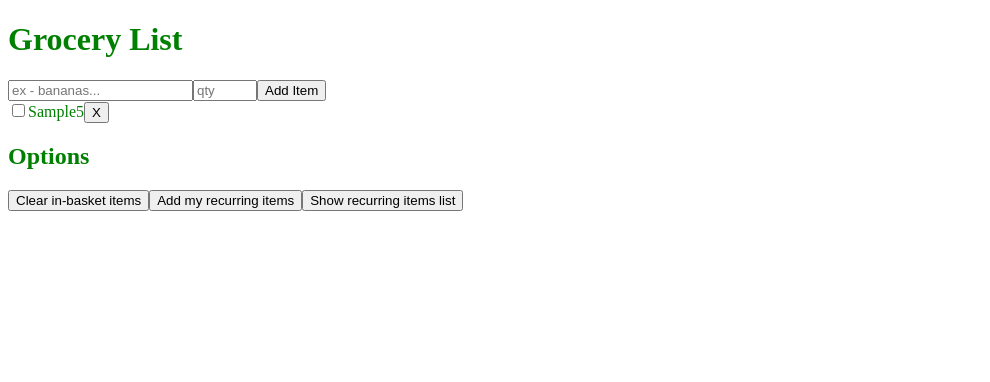
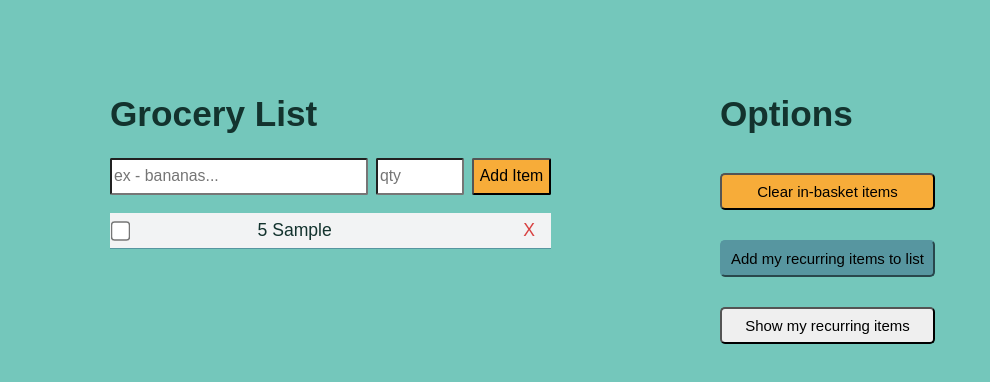
Before and after one commit to LKWLaLa/basket, a React app: page / in a window 1280 px wide. Both pictures are taken after typing "Sample", "5" into the empty fields and a click on the input "Add Item". Shown: the whole page, without its empty margins (0-990 px from the left). Built offline with nearby package versions, Linux system fonts and the light colour scheme; a web font is replaced by a local one.

Commit message:
add sass styling and google font

```diff
--- a/src/components/AddItem.js
+++ b/src/components/AddItem.js
@@ -25,7 +25,7 @@ class AddItem extends Component {
 
   render(){
     return (
-      <form className="item" onSubmit={this.addItemHandler}>
+      <form className="add-item" onSubmit={this.addItemHandler}>
         <input type="text" name="item" placeholder="ex - bananas..."
           onChange={this.handleChange} value={this.state.item}/>
         <input type="number" name="qty" min="1" max="100" placeholder="qty"
--- a/src/components/Item.js
+++ b/src/components/Item.js
@@ -15,8 +15,7 @@ const Item = (props) => {
     <div className="item">
       <input type="checkbox" id={id} onChange={handleBasketChange}/>
       <label htmlFor={id}>
-        <span className="item-name">{name}</span>
-        <span className="item-quantity">{quantity}</span>
+        <span className="item-name">{quantity} {name}</span>
       </label>
       <button className="delete" onClick={handleDelete}>X</button>
     </div>
--- a/src/components/List.js
+++ b/src/components/List.js
@@ -13,7 +13,7 @@ const List = (props) => {
   return (
     <div className="list">
        <h1>Grocery List</h1>
-       <AddItem addNewItem={props.addNewItem}/>
+       <AddItem className='add-list-item' addNewItem={props.addNewItem}/>
       {listItems}
     </div>
   )
--- a/src/components/OptionsContainer.js
+++ b/src/components/OptionsContainer.js
@@ -31,19 +31,19 @@ class OptionsContainer extends Component {
 
   render(){
     return (
-      <div className="list-settings">
-        <h2>Options</h2>
+      <div className="options">
+        <h1>Options</h1>
         <button className="clear-basket-items" onClick={this.clearBasketHandler}>
           Clear in-basket items
-        </button>
+        </button><br />
 
         <button className="add-recurring-items" onClick={this.recurringItemsHandler}
         disabled={this.state.buttonDisabled}>
-         Add my recurring items
-        </button>
+         Add my recurring items to list
+        </button><br />
 
         <button className="show-recurring-items" onClick={this.showRecurringItems}>
-         Show recurring items list
+         Show my recurring items
         </button>
 
         {this.state.showRecurring ?
--- a/src/components/RecurringItem.js
+++ b/src/components/RecurringItem.js
@@ -6,8 +6,7 @@ const RecurringItem = (props) => {
 
   return (
     <div className="recurring-item">
-      <span className="item-name">{name}</span>
-      <span className="item-quantity">{quantity}</span>
+      <div className="item-name">{quantity} {name}</div>
     </div>
   )
 }
--- a/src/components/RecurringItemsContainer.js
+++ b/src/components/RecurringItemsContainer.js
@@ -17,7 +17,7 @@ const RecurringItemsContainer = (props) => {
        <h3>Your recurring items:</h3>
        <AddItem addNewRecurringItem={props.addNewRecurringItem}/>
       {items}
-      <button onClick={handleClose}>Close</button>
+      <button className="close" onClick={handleClose}>Close</button>
     </div>
   )
 }
--- a/src/index.js
+++ b/src/index.js
@@ -1,6 +1,6 @@
 import React from 'react';
 import ReactDOM from 'react-dom';
-import './style.sass';
+import './stylesheets/style.sass';
 import App from './components/App'
 
 ReactDOM.render(
--- a/src/itemsHelper.js
+++ b/src/itemsHelper.js
@@ -1,6 +1,6 @@
 let items = [
   {name: "oranges", quantity: 3, inBasket: false, id: 1},
-  {name: "fancy cheese", quantity: 2, inBasket: false, id: 2},
+  {name: "fancy cheeses", quantity: 2, inBasket: false, id: 2},
   {name: "milk", quantity: 1, inBasket: false, id: 3}
 ]
 
--- a/src/style.sass
+++ /dev/null
@@ -1,7 +0,0 @@
-$example-color: #008000
-
-.app
-  color: $example-color
-
-input[type=checkbox]:checked + label
-  text-decoration: line-through
--- /dev/null
+++ b/src/stylesheets/addItem.sass
@@ -0,0 +1,23 @@
+form.add-item
+  margin: 0 0 1em 0
+  padding: 0
+  line-height: 1.3em
+
+input
+  font-size: .9em
+
+input
+  margin-right: .5em
+  height: 2em
+  border-radius: 2px
+
+input[type='text']
+  width: 250px
+
+input[type='number']
+  width: 80px
+
+input[type='submit']
+  background: #F7AC39
+  height: 2.3em
+  margin-right: 0
--- /dev/null
+++ b/src/stylesheets/item.sass
@@ -0,0 +1,28 @@
+$grey-background: #F2F3F4
+
+.item
+  display: flex
+  justify-content: space-between
+  align-items: center
+  background: $grey-background
+  display: relative
+  height: 2em
+  border-bottom: 1px solid #5796A0
+
+.item-name
+  margin-right: 3em
+
+.delete
+  height: 2em
+  padding: 0
+  width: 2.5em
+  font-size: 1em
+  border: none
+  background: $grey-background
+  color: #D84141
+
+input[type=checkbox]
+  transform: scale(1.5) !important
+
+input[type=checkbox]:checked + label
+  text-decoration: line-through
--- /dev/null
+++ b/src/stylesheets/list.sass
@@ -0,0 +1,3 @@
+.list
+  margin: 1em
+  min-width: 350px
--- /dev/null
+++ b/src/stylesheets/options.sass
@@ -0,0 +1,23 @@
+$orange-button: #F7AC39
+$green-button:  #5796A0
+
+.options
+  margin: 1em
+  min-width: 450px
+
+  button
+    margin: 1em 0 1em 0
+    height: 2.5em
+    border-radius: 5px
+    min-width: 215px
+    font-size: .85em
+
+  button:disabled
+    color: rgb(74,97,92)
+
+.clear-basket-items
+  background: $orange-button
+
+.add-recurring-items
+  background: $green-button
+  border-color: $green-button
--- /dev/null
+++ b/src/stylesheets/recurringItem.sass
@@ -0,0 +1,3 @@
+.close
+    background: #5796A0
+    border-color: #5796A0
--- /dev/null
+++ b/src/stylesheets/style.sass
@@ -0,0 +1,17 @@
+@import item
+@import addItem
+@import list
+@import options
+@import recurringItem
+
+
+html
+  color: #13332E
+  background: #74C7BB
+  font-family: 'ABeeZee', sans-serif;
+  font-size: 110%
+
+.list-container
+  display: flex
+  justify-content: space-around
+  margin: 3em 1em 1em 1em
```
Also changed, not shown: dist/index.html.
